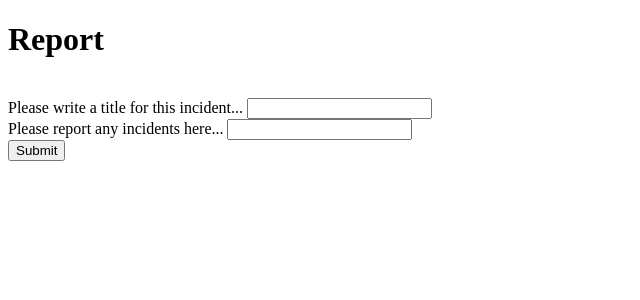
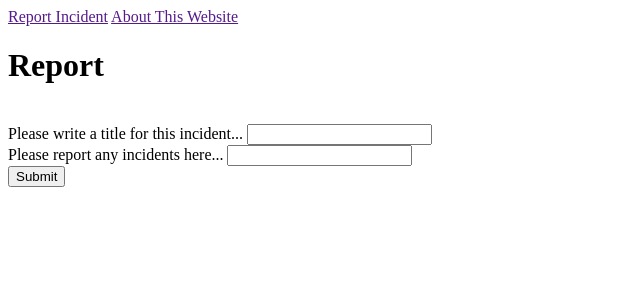
Before and after one commit to 22197/AR_webapp_13dtp, a Flask app: page /report in a window 1280 px wide. Shown: the top 300 px of the page, without its empty margins (0-640 px from the left). Run offline with Flask 3, Linux system fonts and the light colour scheme.

Commit message:
add header

```diff
--- a/routes.py
+++ b/routes.py
@@ -20,11 +20,18 @@ app = Flask(__name__)
 
 
 # initialise DB
-app.config["SQLALCHEMY_DATABASE_URI"] = f"sqlite:///database.db"
+app.config["SQLALCHEMY_DATABASE_URI"] = "sqlite:///database.db"
 app.config["SQLALCHEMY_TRACK_MODIFICATIONS"] = False
 db = SQLAlchemy(app)
 
 app.config['SECRET_KEY'] = "really super secret key!"  # make sure to remove
+
+
+# create database model
+class Report(db.Model):
+    id: Mapped[int] = mapped_column(primary_key=True)
+    title: Mapped[str] = mapped_column(String)
+    report: Mapped[str] = mapped_column(String)
 
 
 # create Form class
--- a/templates/header.html
+++ b/templates/header.html
@@ -0,0 +1,4 @@
+<nav>
+    <a href="">Report Incident</a>
+    <a href="">About This Website</a>
+</nav>
--- a/templates/layout.html
+++ b/templates/layout.html
@@ -3,6 +3,7 @@
 <head>
     <title>Document</title>
 </head>
+<header>{% include "header.html" %}</header>
 <body>
     {% block content %}
     {% endblock %}
```
Also changed, not shown: instance/database.db (added).
